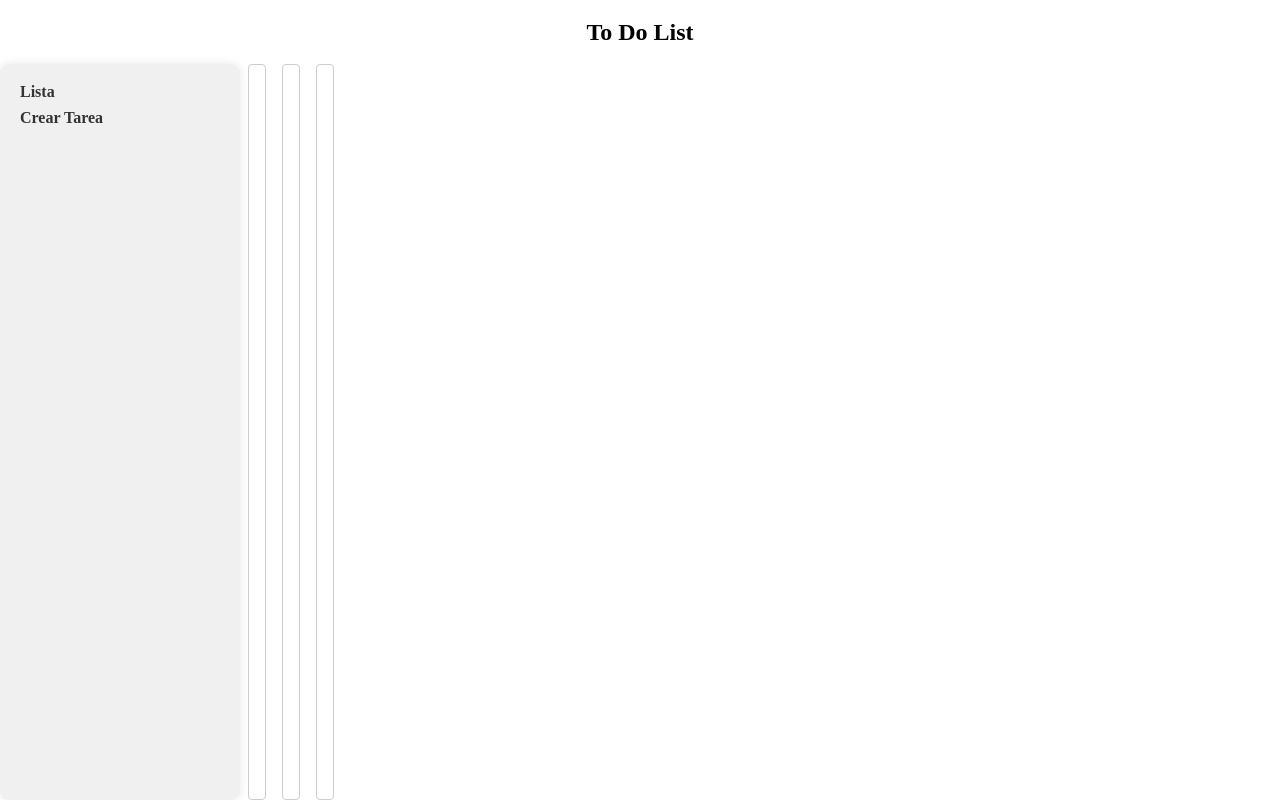
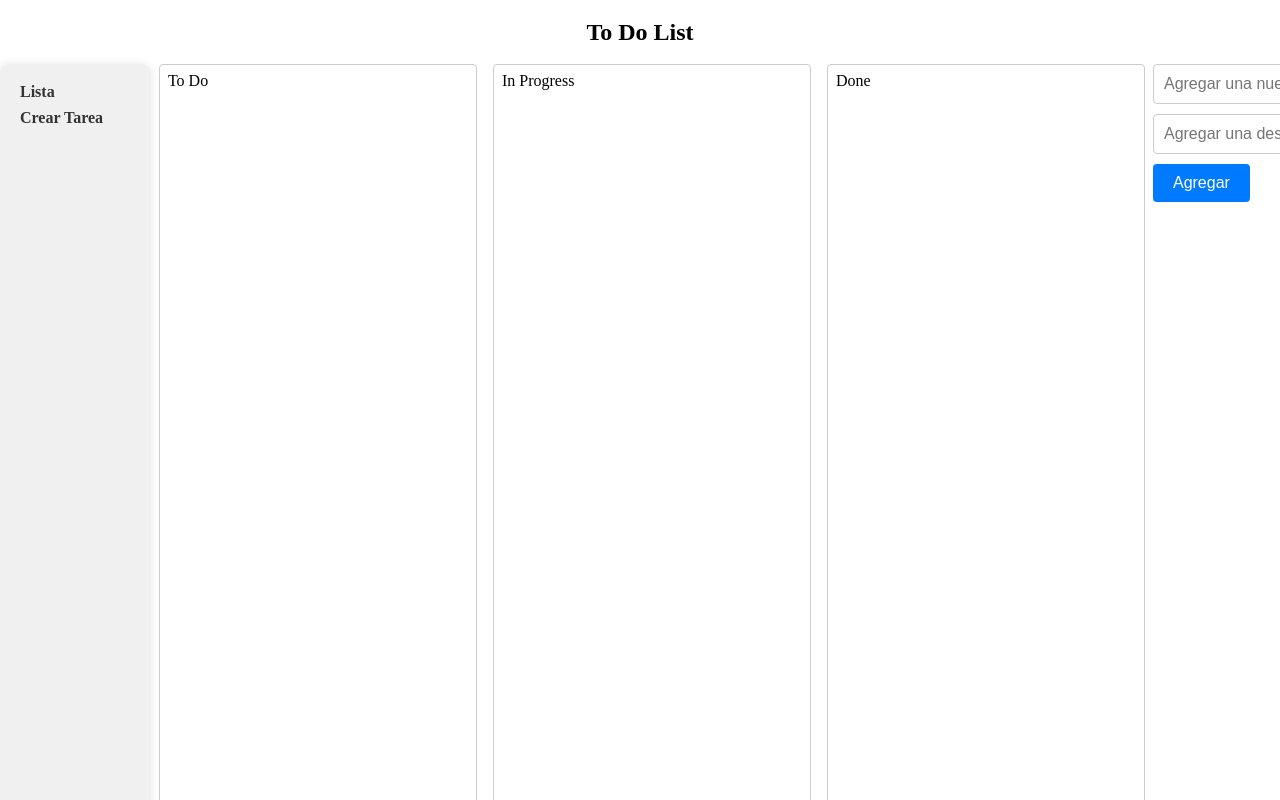
Before and after one commit to davt3r/To-Do-List, a Vue app: page / in a window 1280 px wide. Built offline with nearby package versions, Linux system fonts and the light colour scheme.

Commit message:
Columns and forms working and creating tasks

```diff
--- a/src/components/TaskColumns.vue
+++ b/src/components/TaskColumns.vue
@@ -1,12 +1,8 @@
 <template>
-  <div class="task-columns">
-    <div class="column">
-      <h2>{{ todoTitle }}</h2>
-      <div class="tasks">
-        <slot name="todo">
-          <p v-for="task in tasks.todo" :key="task.id">{{ task.text }}</p>
-        </slot>
-      </div>
+  <div class="column">
+    <h2>{{ title }}</h2>
+    <div class="tasks">
+      <p v-for="(task, index) in tasks" :key="index">{{ task.text }}</p>
     </div>
   </div>
 </template>
@@ -14,45 +10,29 @@
 <script>
 export default {
   props: {
-    title: String
-  },
-  data() {
-    return {
-      tasks: {
-        todo: [],
-        inProgress: [],
-        done: []
-      }
-    }
+    title: String,
+    tasks: Array
   },
   watch: {
-    tasks: {
-      handler: function (newTasks) {
-        localStorage.setItem(`${this.title}_tasks`, JSON.stringify(newTasks))
-      },
-      deep: true
+    tasks(newTasks) {
+      console.log(`Tareas en ${this.title}:`, newTasks)
     }
   },
   created() {
-    const storedTasks = localStorage.getItem(`${this.title}_tasks`)
-    if (storedTasks) {
-      this.tasks = JSON.parse(storedTasks)
-    }
+    console.log(`Componente ${this.title} creado con tareas:`, this.tasks)
   }
 }
 </script>
 
 <style scoped>
-.task-columns {
-  display: flex;
-}
-
 .column {
   flex: 1;
   margin: 0 8px;
   padding: 8px;
   border: 1px solid #ccc;
   border-radius: 4px;
+  height: 100vh;
+  overflow-y: auto;
 }
 
 .tasks {
--- a/src/components/TaskForm.vue
+++ b/src/components/TaskForm.vue
@@ -21,6 +21,7 @@ export default {
   methods: {
     submitTask() {
       if (this.newTask.trim() !== '') {
+        console.log('Nueva tarea:', this.newTask, this.newDescription)
         this.$emit('task-added', {
           text: this.newTask,
           description: this.newDescription,
--- a/src/views/CreateTaskView.vue
+++ b/src/views/CreateTaskView.vue
@@ -3,9 +3,7 @@
     <HeaderTitle />
     <div class="content">
       <Sidebar />
-      <main class="main-content">
-        <TaskForm @add-task="addTask" />
-      </main>
+      <TaskForm @task-added="addTask" />
     </div>
   </div>
 </template>
@@ -17,12 +15,21 @@ import TaskForm from '../components/TaskForm.vue'
 
 export default {
   components: {
+    HeaderTitle,
     Sidebar,
-    TaskForm,
-    HeaderTitle
+    TaskForm
   },
   methods: {
-    addTask() {}
+    addTask(task) {
+      let tasks = JSON.parse(localStorage.getItem('tasks')) || {
+        todo: [],
+        inProgress: [],
+        done: []
+      }
+      tasks.todo.push(task)
+      localStorage.setItem('tasks', JSON.stringify(tasks))
+      this.$router.push({ name: 'home' })
+    }
   }
 }
 </script>
@@ -38,29 +45,4 @@ export default {
   display: flex;
   flex: 1;
 }
-
-.sidebar {
-  width: 200px;
-  background-color: #f0f0f0;
-  padding: 20px;
-}
-
-.sidebar a {
-  display: block;
-  margin-bottom: 10px;
-  text-decoration: none;
-  color: #333;
-}
-
-.sidebar a:hover {
-  color: #007bff;
-}
-
-.main-content {
-  flex: 1;
-  display: flex;
-  justify-content: center;
-  align-items: center;
-  margin-right: 250px;
-}
 </style>
--- a/src/views/HomeView.vue
+++ b/src/views/HomeView.vue
@@ -8,6 +8,7 @@
         <TaskColumn title="In Progress" :tasks="tasks.inProgress" />
         <TaskColumn title="Done" :tasks="tasks.done" />
       </div>
+      <TaskForm @task-added="addTaskToTodo" />
     </div>
   </div>
 </template>
@@ -16,12 +17,14 @@
 import HeaderTitle from '../components/HeaderTitle.vue'
 import Sidebar from '../components/Sidebar.vue'
 import TaskColumn from '../components/TaskColumns.vue'
+import TaskForm from '../components/TaskForm.vue'
 
 export default {
   components: {
     HeaderTitle,
     Sidebar,
-    TaskColumn
+    TaskColumn,
+    TaskForm
   },
   data() {
     return {
@@ -33,9 +36,22 @@ export default {
     }
   },
   methods: {
+    loadTasks() {
+      const storedTasks = localStorage.getItem('tasks')
+      if (storedTasks) {
+        this.tasks = JSON.parse(storedTasks)
+        console.log('Tareas cargadas desde localStorage:', this.tasks)
+      }
+    },
     addTaskToTodo(task) {
+      console.log('Tarea agregada a To Do:', task)
       this.tasks.todo.push(task)
+      localStorage.setItem('tasks', JSON.stringify(this.tasks))
+      console.log('Tareas To Do:', this.tasks.todo)
     }
+  },
+  created() {
+    this.loadTasks()
   }
 }
 </script>
@@ -54,5 +70,12 @@ export default {
 
 .task-columns {
   display: flex;
+  flex: 1;
+}
+
+.task-columns > * {
+  flex: 1;
+  min-width: 300px; /* Ajusta el ancho mínimo según sea necesario */
+  margin: 0 8px;
 }
 </style>
```
